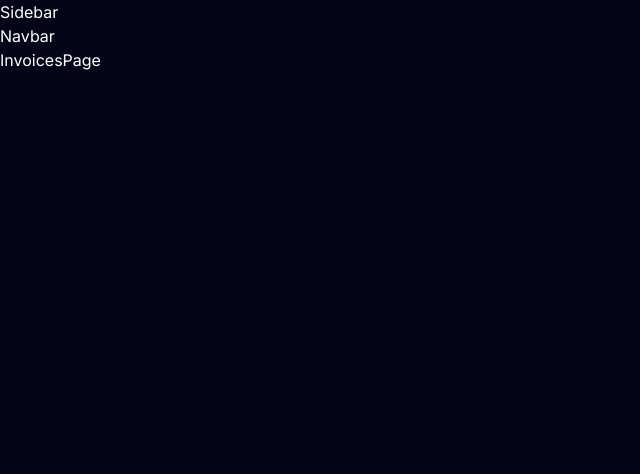
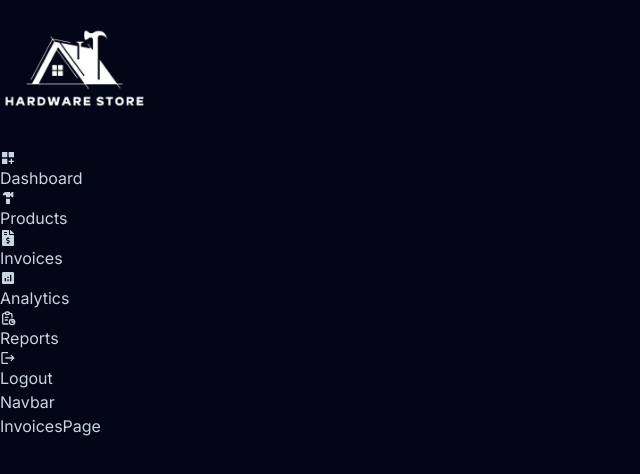
Before and after one commit to esthercate/Hardware-store-management, a Next.js app: page /dashboard/invoices in a window 1280 px wide. Shown: the top 474 px of the page, without its empty margins (0-640 px from the left). Built offline with nearby package versions, Linux system fonts and the light colour scheme.

Commit message:
Add sidebar

```diff
--- /dev/null
+++ b/app/ui/dashboard/sidebar/menulink/menulink.jsx
@@ -0,0 +1,23 @@
+'use client'
+
+import React from 'react'
+import Link from 'next/link'
+import { usePathname } from 'next/navigation'
+
+const MenuLink = ({ items }) => {
+  const pathname = usePathname()
+  console.log(pathname);
+  return (
+    <>
+      {items.map((item, index) => (
+        <li key={index}>
+          <Link href={item.path} className={`flex py-7 px-4 items-center gap-4 my-5 rounded-lg hover:text-slate-400 ${pathname === item.path ? 'bg-slate-800' : 'bg-none'}`}>
+            {item.icon} {item.title}
+          </Link>
+        </li>
+      ))}
+    </>
+  )
+}
+
+export default MenuLink
--- a/app/ui/dashboard/sidebar/sidebar.jsx
+++ b/app/ui/dashboard/sidebar/sidebar.jsx
@@ -2,6 +2,8 @@ import React from 'react'
 import { MdDashboardCustomize, MdHardware, MdAnalytics, MdLogout } from 'react-icons/md'
 import { FaFileInvoiceDollar } from 'react-icons/fa'
 import { TbReport } from 'react-icons/tb'
+import MenuLink from '../sidebar/menulink/menulink'
+import Image from 'next/image'
 
 const menuItems = [
   {
@@ -41,7 +43,18 @@ const menuItems = [
 ]
 
 const Sidebar = () => {
-  return <div>Sidebar</div>
+  return (
+    <div className='sticky top-10'>
+      <div className='flex justify-center'>
+        <Image src='/hw-logo.png' alt='Logo' width='150' height='150' />
+      </div>
+      <ul className='list-none'>
+        {menuItems.map((menuItem, index) => (
+          <MenuLink items={menuItem.list} key={index} />
+        ))}
+      </ul>
+    </div>
+  )
 }
 
 export default Sidebar
--- a/app/ui/globals.css
+++ b/app/ui/globals.css
@@ -4,7 +4,7 @@
 
 @layer base {
     body {
-        @apply bg-slate-950 text-white m-0 p-0 box-border;
+        @apply bg-slate-950 text-slate-300 m-0 p-0 box-border;
     }
 }
 
```
Also changed, not shown: public/hw-logo.png (added).
